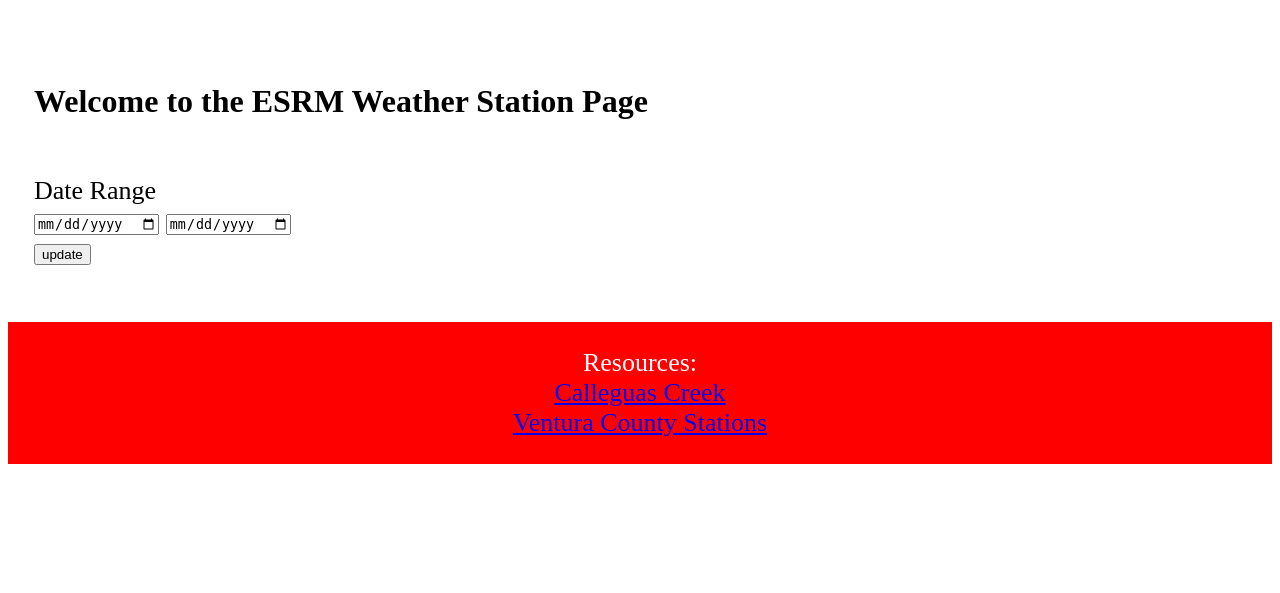
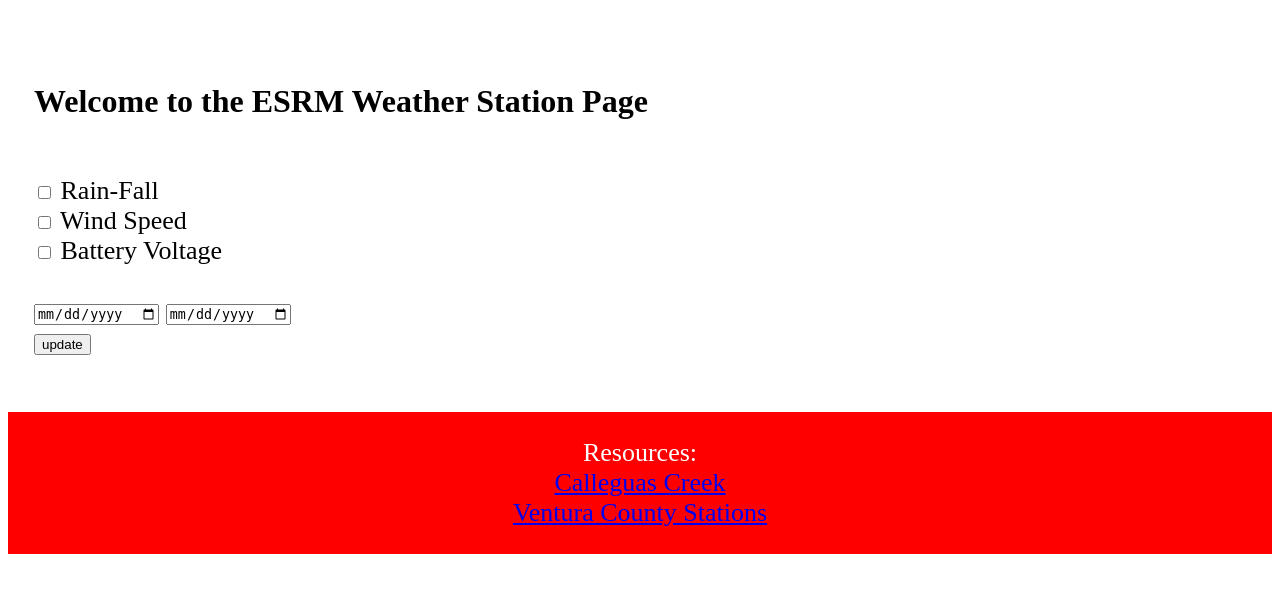
Before and after one commit to zoothar/Capstone_CoryGomez_EvanHauck, a Django app: a page that uses templates/Main_Page.html in a window 1280 px wide. Shown: the part 90-683 px from the top of the page. Run offline with Django 3.2, Linux system fonts and the light colour scheme.

Commit message:
added checkboxes

```diff
--- a/WeatherStation/static/css/Main_Functions.css
+++ b/WeatherStation/static/css/Main_Functions.css
@@ -1,5 +1,8 @@
 
-h1{font-size: 32px;}
+h1{
+    font-size: 32px;
+}
+
 div.container{
     width: 100%;
     background-color: white;
--- a/templates/Main_Page.html
+++ b/templates/Main_Page.html
@@ -1,6 +1,6 @@
 {%  load staticfiles %}
 <!DOCTYPE html>
-<html>
+<html xmlns="http://www.w3.org/1999/html">
 
 <head>
     <meta charset="UTF-8">
@@ -17,8 +17,11 @@
         <article>
             <H1> Welcome to the ESRM Weather Station Page</H1>
             <br>
-            <form id="foo" onsubmit="update(); return true;" method="post">{% csrf_token %}
-                <label>Date Range</label><br>
+            <form id="plotOptions" onsubmit="update(); return true;" method="post">{% csrf_token %}
+                <input type="checkbox" id="rain" name="rain" value="Rain"/> Rain-Fall<br>
+                <input type="checkbox" id="wind" name="wind" value="Wind"/> Wind Speed<br>
+                <input type="checkbox" id="voltage" name="voltage" value="Voltage"/> Battery Voltage<br>
+                <br>
                 <input id="dateField1" type="date" min="01/01/2009" />
                 <input id="dateField2" type="date" min="01/01/2009" /><br>
                 <input id="updateButton" type="submit" value="update" onsubmit="" />
```
